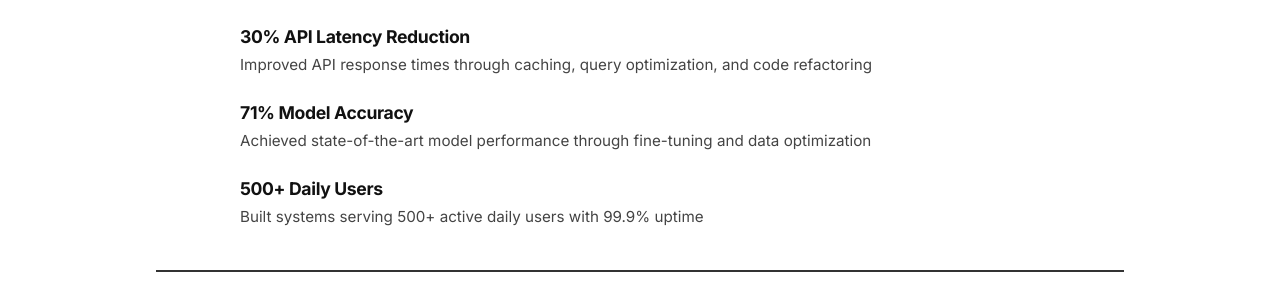
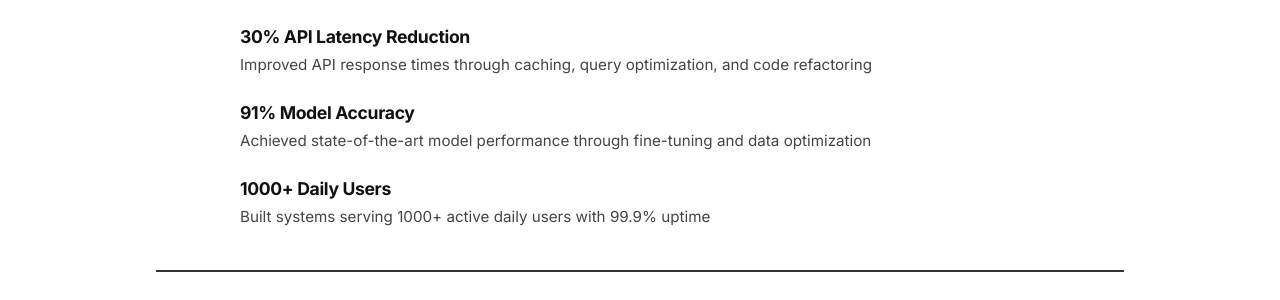
Before and after one commit to surjit7/surjit7.github.io, a Jekyll site: the page built from resume.md, in a window 1280 px wide and 900 px high, scrolled down 4747 px. Shown: the part 171-471 px from the top of the window. Built offline with Jekyll 4.4.1, drawn with Linux system fonts in a browser that asks for light colours.

Commit message:
feat: Update metrics to 91% Model Accuracy and 1000+ Daily Users
- Changed Model Accuracy from 71% to 91%
- Changed Daily Users from 500+ to 1000+
- Updated hero.html, resume.json, and resume.html

```diff
--- a/_data/resume.json
+++ b/_data/resume.json
@@ -196,14 +196,14 @@
       "description": "Improved API response times through caching, query optimization, and code refactoring"
     },
     {
-      "title": "71% Model Accuracy",
+      "title": "91% Model Accuracy",
       "category": "AI/ML",
       "description": "Achieved state-of-the-art model performance through fine-tuning and data optimization"
     },
     {
-      "title": "500+ Daily Users",
+      "title": "1000+ Daily Users",
       "category": "Scale",
-      "description": "Built systems serving 500+ active daily users with 99.9% uptime"
+      "description": "Built systems serving 1000+ active daily users with 99.9% uptime"
     }
   ]
 }
--- a/_includes/hero.html
+++ b/_includes/hero.html
@@ -27,7 +27,7 @@
           <div class="impact-label">Latency Reduction</div>
         </div>
         <div class="impact-item">
-          <div class="impact-value">71%</div>
+          <div class="impact-value">91%</div>
           <div class="impact-label">Model Accuracy</div>
         </div>
         <div class="impact-item">
--- a/_includes/resume.html
+++ b/_includes/resume.html
@@ -217,13 +217,13 @@
       </div>
 
       <div class="resume-achievement">
-        <h3>71% Model Accuracy</h3>
+        <h3>91% Model Accuracy</h3>
         <p>Achieved state-of-the-art model performance through fine-tuning and data optimization</p>
       </div>
 
       <div class="resume-achievement">
-        <h3>500+ Daily Users</h3>
-        <p>Built systems serving 500+ active daily users with 99.9% uptime</p>
+        <h3>1000+ Daily Users</h3>
+        <p>Built systems serving 1000+ active daily users with 99.9% uptime</p>
       </div>
     </div>
 
```
Also changed, not shown: 3 other files.
